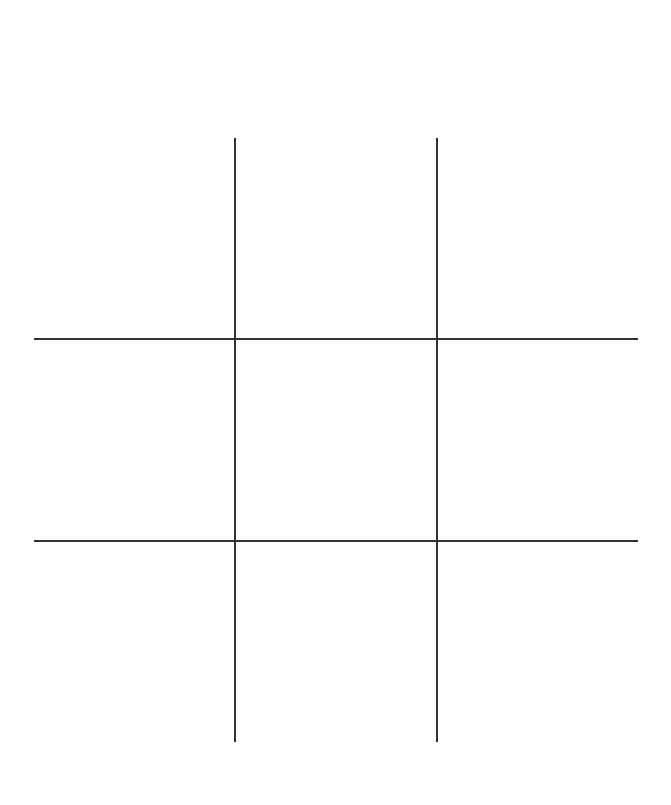
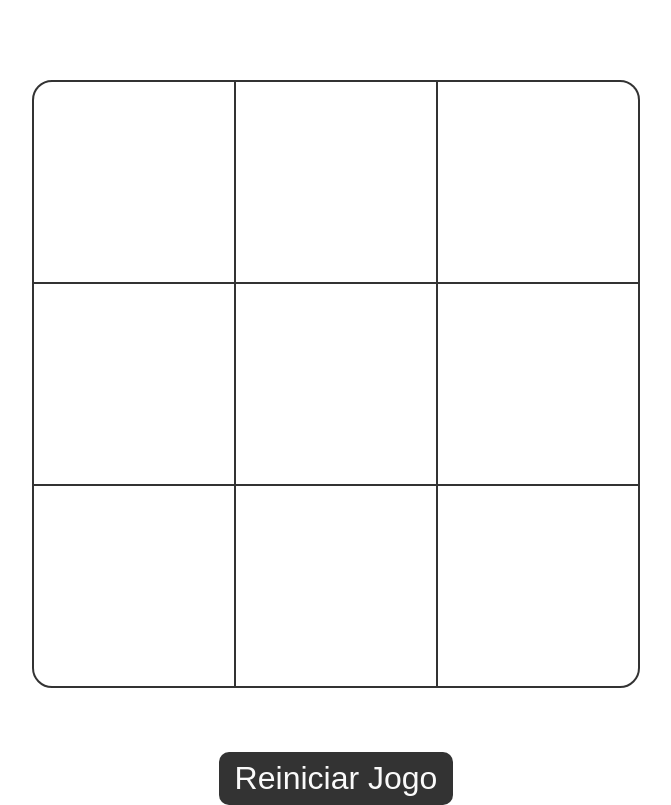
Before and after one commit to nataliafonseca/konviva-html-css-js, a plain HTML site: page desafio-jogo-da-velha/index.html in a window 1280 px wide. Shown: the whole page, without its empty margins (304-975 px from the left). Drawn offline with Linux system fonts and the light colour scheme.

Commit message:
desafio javascript: jogo da velha - função reiniciar, destaque as casas vencedoras e melhorias no estilo

```diff
--- a/desafio-jogo-da-velha/index.html
+++ b/desafio-jogo-da-velha/index.html
@@ -22,6 +22,7 @@
     <button id="7"></button>
     <button id="8"></button>
   </main>
+  <button class="restart" onclick="restart()">Reiniciar Jogo</button>
 
   <script src="script.js"></script>
 </body>
--- a/desafio-jogo-da-velha/script.js
+++ b/desafio-jogo-da-velha/script.js
@@ -1,10 +1,13 @@
 const game = document.querySelector(".game");
+const result = document.querySelector(".result");
+
 for (const button of game.children) {
   button.addEventListener("click", onPlay);
 }
 
 let player = "X";
 let winner = null;
+let winningCases = [];
 
 function togglePlayer() {
   if (player === "X") player = "O";
@@ -30,6 +33,11 @@ function checkWinner(button1, button2, button3) {
     game.children[button1].dataset.value ===
       game.children[button3].dataset.value
   ) {
+    winningCases = [
+      game.children[button1],
+      game.children[button2],
+      game.children[button3],
+    ];
     winner = game.children[button1].dataset.value;
     return true;
   }
@@ -56,10 +64,22 @@ function checkResult() {
     checkTie()
   ) {
     for (const button of game.children) button.disabled = true;
-
-    const result = document.querySelector(".result");
+    for (const button of winningCases) button.classList.add("win");
 
     if (winner) result.innerHTML = `Jogador ${winner} venceu!`;
-    else result.innerHTML = `O jogo empatou!`;
+    else result.innerHTML = `Deu velha!`;
   }
 }
+
+function restart() {
+  player = "X";
+  winner = null;
+  winningCases = [];
+  result.innerHTML = "";
+
+  for (const button of game.children) {
+    button.removeAttribute("class");
+    button.removeAttribute("data-value");
+    button.removeAttribute("disabled");
+  }
+}
--- a/desafio-jogo-da-velha/style.css
+++ b/desafio-jogo-da-velha/style.css
@@ -14,6 +14,14 @@ body {
     Oxygen, Ubuntu, Cantarell, "Open Sans", "Helvetica Neue", sans-serif;
 }
 
+button {
+  cursor: pointer;
+}
+
+button:disabled {
+  cursor: initial;
+}
+
 .result {
   margin-bottom: 2rem;
   text-align: center;
@@ -23,6 +31,7 @@ body {
   place-content: center;
   color: #eee;
   font-size: 2rem;
+  border-radius: 10px;
 }
 
 .result:empty {
@@ -34,6 +43,9 @@ body {
   grid-template-columns: repeat(3, 1fr);
   background-color: #333;
   gap: 2px;
+  border: 2px solid #333;
+  border-radius: 20px;
+  overflow: hidden;
 }
 
 .game button {
@@ -64,3 +76,26 @@ body {
   content: "O";
   font-size: 10rem;
 }
+
+.game button.win {
+  background-color: #d560a4;
+  color: #333;
+}
+
+.restart {
+  margin-top: 4rem;
+  width: max-content;
+  margin-inline: auto;
+  padding: 0.5rem 1rem;
+  font-size: 2rem;
+  border: none;
+  background-color: #333;
+  color: #fafafa;
+  transition: all 0.2s;
+  border-radius: 10px;
+}
+
+.restart:hover {
+  background-color: #1c1c1c;
+  transform: translate(-1px, -2px);
+}
```
